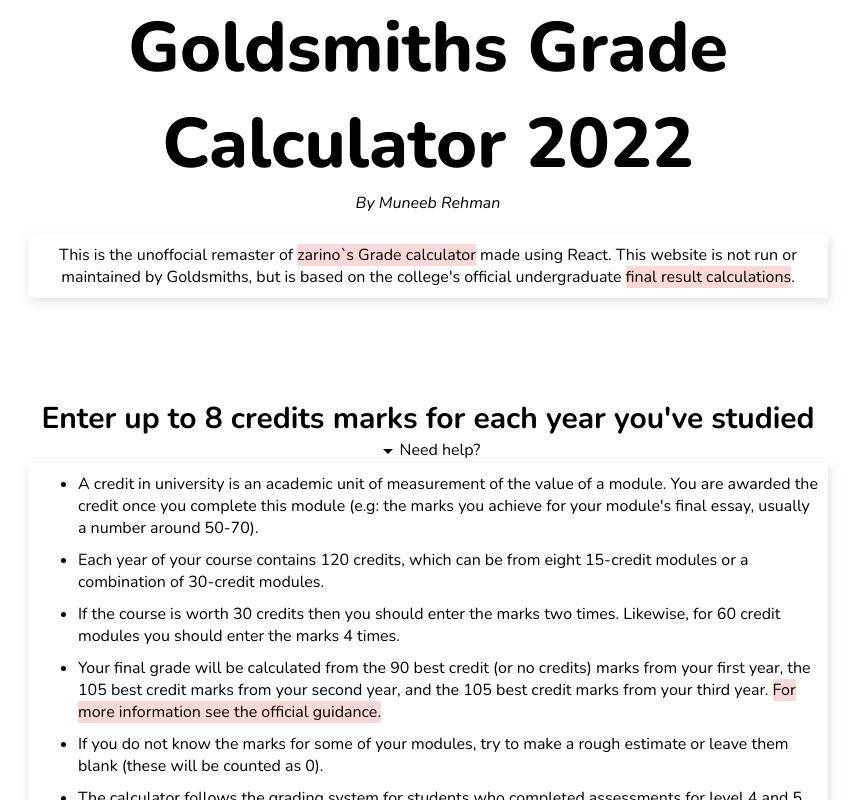
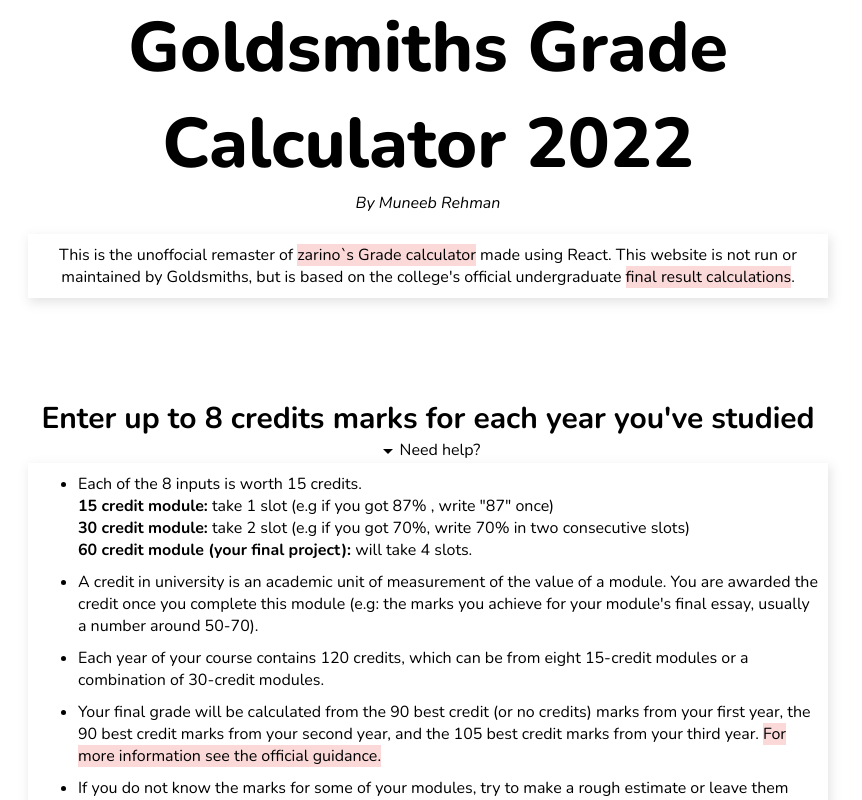
Before and after one commit to mrehmm001/Grade_calculator, a React (Create React App) app: page / in a window 1280 px wide. Both pictures are taken after a click on the element "Need help?". Shown: the top 800 px of the page, without its empty margins (212-1074 px from the left). Built offline with nearby package versions, Linux system fonts and the light colour scheme.

Commit message:
Instruction update

```diff
--- a/src/pages/main/Main.jsx
+++ b/src/pages/main/Main.jsx
@@ -221,10 +221,14 @@
             <div className="helpButton" onClick={()=>setShowHelp(!showHelp)}>{!showHelp? <ArrowRightIcon/>:<ArrowDropDownIcon/>} Need help?</div>
             <div className="helpBox" style={{display:showHelp?"block":"none"}}>
                 <ul>
-                <li>A credit in university is an academic unit of measurement of the value of a module. You are awarded the credit once you complete this module (e.g: the marks you achieve for your module's final essay, usually a number around 50-70). </li>
+                    <li>Each of the 8 inputs is worth 15 credits. <br />
+                            <b>15 credit module:</b> take 1 slot (e.g if you got 87% , write "87" once)<br/>
+                            <b>30 credit module:</b> take 2 slot (e.g if you got 70%, write 70% in two consecutive slots)<br/>
+                            <b>60 credit module (your final project):</b> will take 4 slots.</li>
+                    <li>A credit in university is an academic unit of measurement of the value of a module. You are awarded the credit once you complete this module (e.g: the marks you achieve for your module's final essay, usually a number around 50-70). </li>
                     <li>Each year of your course contains 120 credits, which can be from eight 15-credit modules or a combination of 30-credit modules.</li>
-                    <li>If the course is worth 30 credits then you should enter the marks two times. Likewise, for 60 credit modules you should enter the marks 4 times.</li>
-                    <li>Your final grade will be calculated from the 90 best credit (or no credits) marks from your first year, the 105 best credit marks from your second year, and the 105 best credit marks from your third year. <a className="link" href="https://www.gold.ac.uk/students/assessments/undergraduate-final-result-calculation/">For more information see the official guidance.</a></li>
+
+                    <li>Your final grade will be calculated from the 90 best credit (or no credits) marks from your first year, the 90 best credit marks from your second year, and the 105 best credit marks from your third year. <a className="link" href="https://www.gold.ac.uk/students/assessments/undergraduate-final-result-calculation/">For more information see the official guidance.</a></li>
                     <li>If you do not know the marks for some of your modules, try to make a rough estimate or leave them blank (these will be counted as 0).</li>
                     <li>The calculator follows the grading system for students who completed assessments for level 4 and 5 in 2019/20. According to this grading system, level 4 can be discounted if it gets you the higher classification.</li>
                     <li>The calculator follows the algorithm (see <b><a href="https://www.gold.ac.uk/media/docs/gam/Progression-and-Award-for-Students-on-Taught-Programmes.pdf" className="link">Progression and Award for
```
